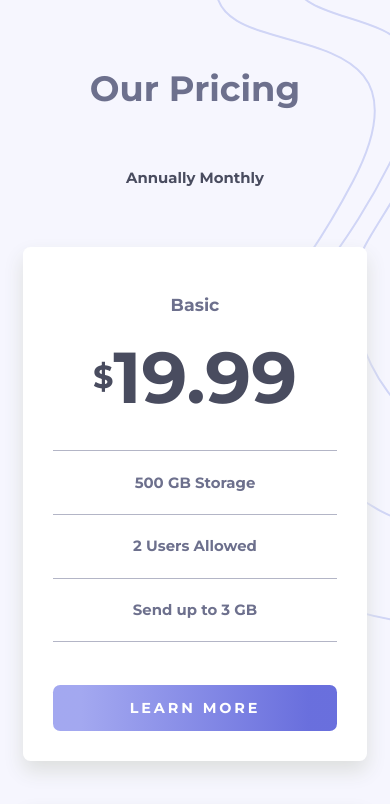
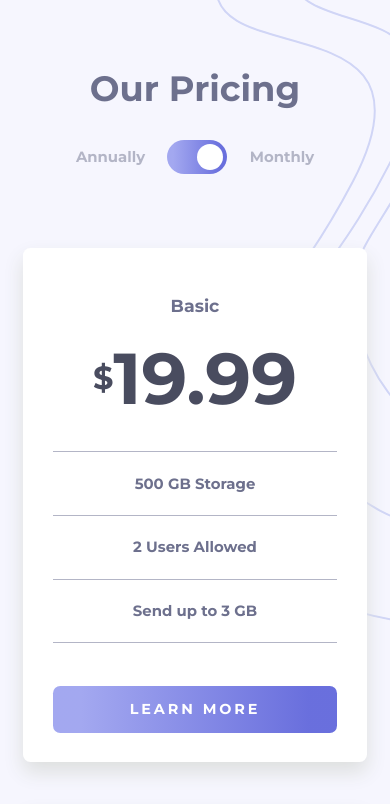
Before and after one commit to IEdiong/fem-pricing-component-with-toggle, a website built with Vite: page index.html in a window 390 px wide. Shown: the top 804 px of the page. Built offline with nearby package versions, Linux system fonts and the light colour scheme; some packages are replaced by stand-ins of ours.

Commit message:
add complete style for mobile

```diff
--- a/index.html
+++ b/index.html
@@ -9,9 +9,9 @@
 
     <title>Frontend Mentor | Pricing Component with toggle</title>
 
-    <link rel="preconnect" href="https://fonts.googleapis.com">
-    <link rel="preconnect" href="https://fonts.gstatic.com" crossorigin>
-    <link href="https://fonts.googleapis.com/css2?family=Montserrat:wght@700&display=swap" rel="stylesheet">
+    <link rel="preconnect" href="https://fonts.googleapis.com" />
+    <link rel="preconnect" href="https://fonts.gstatic.com" crossorigin />
+    <link href="https://fonts.googleapis.com/css2?family=Montserrat:wght@700&display=swap" rel="stylesheet" />
 
     <!-- Feel free to remove these styles or customise in your own stylesheet 👍 -->
     <style>
@@ -25,7 +25,6 @@
     </style>
   </head>
   <body>
-
     <!-- <div class="box"></div> -->
     <header class="sr-only">
       <h1>Pricing</h1>
@@ -34,8 +33,16 @@
       <div class="container">
         <h2>Our Pricing</h2>
         <div class="toggle">
-          Annually
-          Monthly
+          <fieldset class="billing-container">
+            <legend class="sr-only">Choose a billing frequency</legend>
+            <label for="annually">Annually</label>
+            <span class="switch">
+              <input type="radio" id="annually" name="billing"/>
+              <input type="radio" id="monthly" name="billing" checked aria-checked="true"/>
+              <span class="slider"></span>
+            </span>
+              <label for="monthly">Monthly</label>
+          </fieldset>
         </div>
         <div class="package-container">
           <!-- Basic Package -->
@@ -84,10 +91,7 @@
       </div>
     </main>
     <footer class="footer">
-      <div class="attribution">
-        Challenge by <a href="https://www.frontendmentor.io?ref=challenge" target="_blank">Frontend Mentor</a>.
-        Coded by <a href="https://www.frontendmentor.io/profile/iediong">Ediongsenyene Joseph</a>.
-      </div>
+      <div class="attribution">Challenge by <a href="https://www.frontendmentor.io?ref=challenge" target="_blank">Frontend Mentor</a>. Coded by <a href="https://www.frontendmentor.io/profile/iediong">Ediongsenyene Joseph</a>.</div>
     </footer>
 
     <script type="module" src="/main.js"></script>
--- a/style.css
+++ b/style.css
@@ -23,7 +23,7 @@ body {
   position: relative;
   background-image: url('./images/bg-top.svg'), url('./images/bg-bottom.svg');
   background-repeat: no-repeat, no-repeat;
-  background-color:  var(--vl-grayish-blue);
+  background-color: var(--vl-grayish-blue);
   background-position: left 52vw top -4vh, left -24vw bottom -10vh;
   font-family: 'Montserrat', sans-serif;
   font-size: 0.93rem;
@@ -55,8 +55,8 @@ body {
   }
 
   & .toggle {
-    margin-top: 4em;
-    margin-bottom: 4em;
+    margin-top: 2em;
+    margin-bottom: 5em;
   }
 
   & .package-container {
@@ -65,6 +65,47 @@ body {
     justify-content: space-between;
     align-items: center;
     gap: 3em;
+  }
+}
+
+.toggle {
+  color: var(--l-grayish-blue);
+  & > .billing-container {
+    padding: 0;
+    display: flex;
+    align-items: center;
+    justify-content: center;
+    gap: 1.5em;
+    border: 0;
+
+    & .switch {
+      display: inline-block;
+      position: relative;
+      width: 60px;
+      height: 34px;
+    }
+
+    & .slider {
+      position: absolute;
+      left: 0;
+      right: 0;
+      top: 0;
+      bottom: 0;
+      cursor: pointer;
+      background: linear-gradient(90deg, var(--grad-start) 10%, var(--grad-end) 90%);
+      border-radius: 20px;
+    }
+
+    & .slider::before {
+      position: absolute;
+      content: '';
+      height: 26px;
+      width: 26px;
+      right: 4px;
+      top: 4px;
+      background-color: #fff;
+      border-radius: 50%;
+    }
   }
 }
 
```
